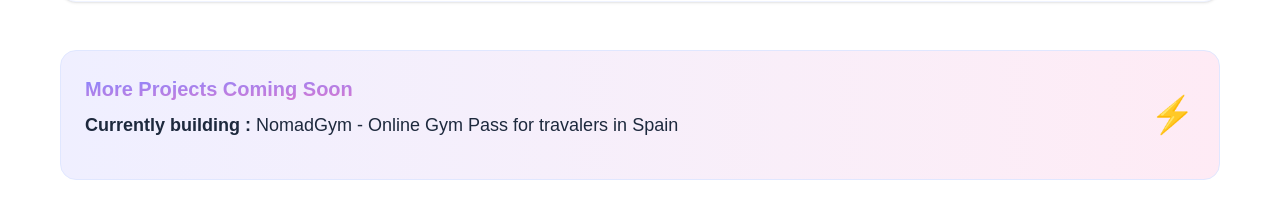
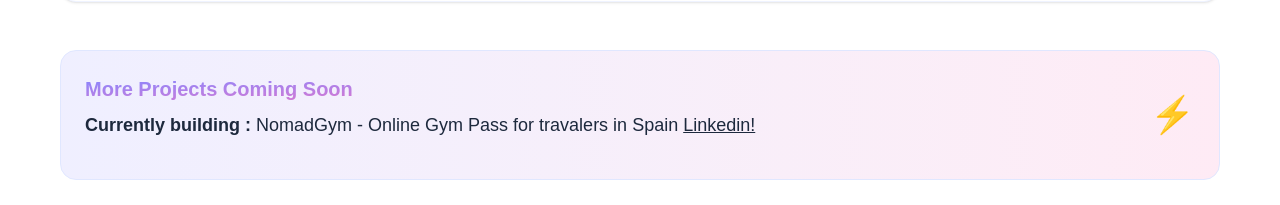
Before and after one commit to verobelo/portfolio-v2, a Next.js app: page / in a window 1280 px wide. Shown: the part 2494-2699 px from the top of the page. Built offline with nearby package versions, Linux system fonts and the light colour scheme; a web font is replaced by a local one.

Commit message:
Add links to nomadgym

```diff
--- a/_components/Projects.js
+++ b/_components/Projects.js
@@ -92,7 +92,16 @@
                   {t.additional2} <span className='md:hidden text-lg'>⚡</span>:{' '}
                 </span>
                 <span className='block md:inline text-base md:text-lg dark:text-body-text-dark'>
-                  {t.additional3}
+                  {t.additional3}{' '}
+                  <Link href='https://nomadgym.es/' className='underline'>
+                    {t.additional4}
+                  </Link>
+                  {t.additional5}
+                  <Link
+                    href='https://www.linkedin.com/company/nomadgym'
+                    className='underline'>
+                    Linkedin!
+                  </Link>
                 </span>
               </p>
             </div>
```
